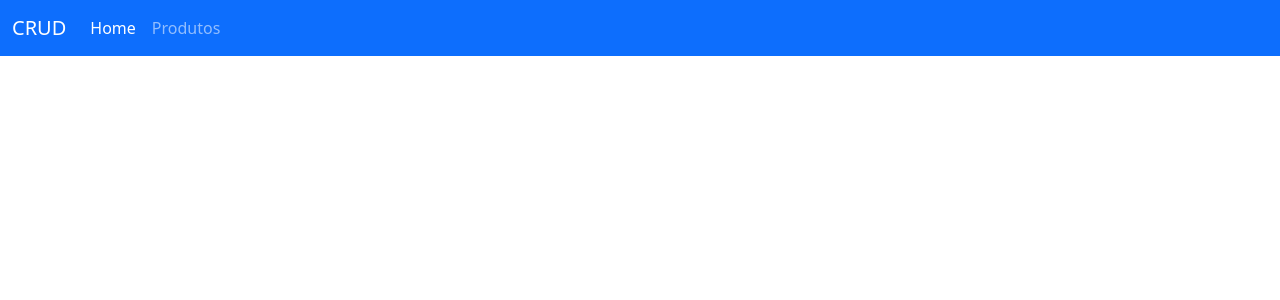
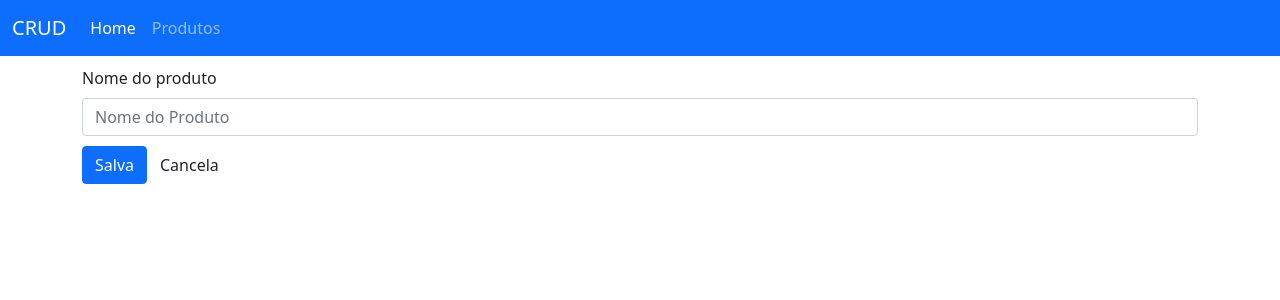
Before and after one commit to euquias/crudAngula, an Angular app in the folder crudAngula/: page /produto in a window 1280 px wide. Both pictures are taken after typing "Sample" into the empty fields and a click on the button "Novo Produto". Shown: the top 300 px of the page. Built offline with nearby package versions, Linux system fonts and the light colour scheme; no server answers.

Commit message:
erro ao declarar form no componets

```diff
--- a/crudAngula/src/app/produto/produto-form/produto-form.component.html
+++ b/crudAngula/src/app/produto/produto-form/produto-form.component.html
@@ -1,7 +1,7 @@
-<!-- <form
+<form
   class="row g-3 needs-validation"
   novalidate
-  [FormGroup]="form"
+  [formGroup]="form"
   style="padding-top: 10px"
 >
   <div class="col-md-12">
@@ -11,12 +11,21 @@
       class="form-control"
       id="nome"
       placeholder="Nome do Produto"
+      formControlName="nome"
+      [ngClass]="{ 'is-invalid': submitted && hasError('nome') }"
     />
-    <div class="valid-feedback">Looks good!</div>
   </div>
-   <div style="margin-top:10px;">
-    <button class="btn btn-primary" (click)=onSubmit="()" >Salva</button>
+    <!-- <div class="valid-feedback" *ngif="hasError('nome') && hasError('nome')['required']">
+      Por favor informe um nome para o produto.
+    </div>
+     <div class="valid-feedback" *ngif="hasError('nome') && hasError('nome')['minlength']">
+      Nome precisa ter no minimo {{ hasError('nome')['minlength'].requiredLength }}caracteres.
+    </div>
+    <div class="valid-feedback" *ngif="hasError('nome') && hasError('nome')['maxlength']">
+      Nome precisa ter no máximo {{ hasError('nome')['maxlength'] .requiredLength}}caracteres.
+    </div>  -->
+  <div style="margin-top: 10px">
+    <button class="btn btn-primary" (click)="onSubmit()">Salva</button>
     <button class="btn btn-default">Cancela</button>
   </div>
 </form>
- -->
--- a/crudAngula/src/app/produto/produto-form/produto-form.component.ts
+++ b/crudAngula/src/app/produto/produto-form/produto-form.component.ts
@@ -1,9 +1,5 @@
 import { Component, OnInit } from '@angular/core';
-import {
-  FormGroup,
-  FormBuilder,
-  Validators,
-} from '@angular/forms';
+import { FormGroup, FormBuilder, Validators } from '@angular/forms';
 
 @Component({
   selector: 'app-produto-form',
@@ -12,6 +8,7 @@ import {
 })
 export class ProdutoFormComponent implements OnInit {
   form!: FormGroup;
+  submitted = false;
 
   constructor(private fb: FormBuilder) {}
 
@@ -27,13 +24,19 @@ export class ProdutoFormComponent implements OnInit {
       ],
     });
   }
+
+   hasError(field: string){
+    return this.form.get(field)?.errors;
+  }
   onSubmit() {
+    this.submitted = true;
     console.log(this.form.value);
     if (this.form.valid) {
       console.log('submit');
     }
   }
   onCancel() {
-    console.log('onCancel');
+    this.submitted = false;
+    this.form.reset();
   }
 }
```
